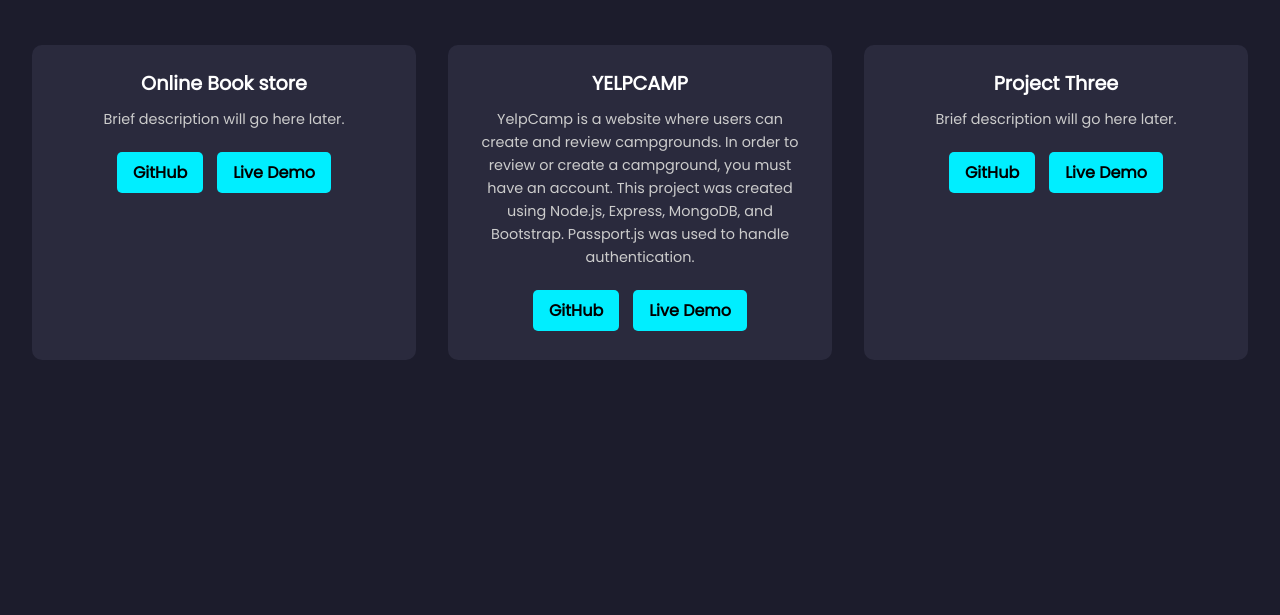
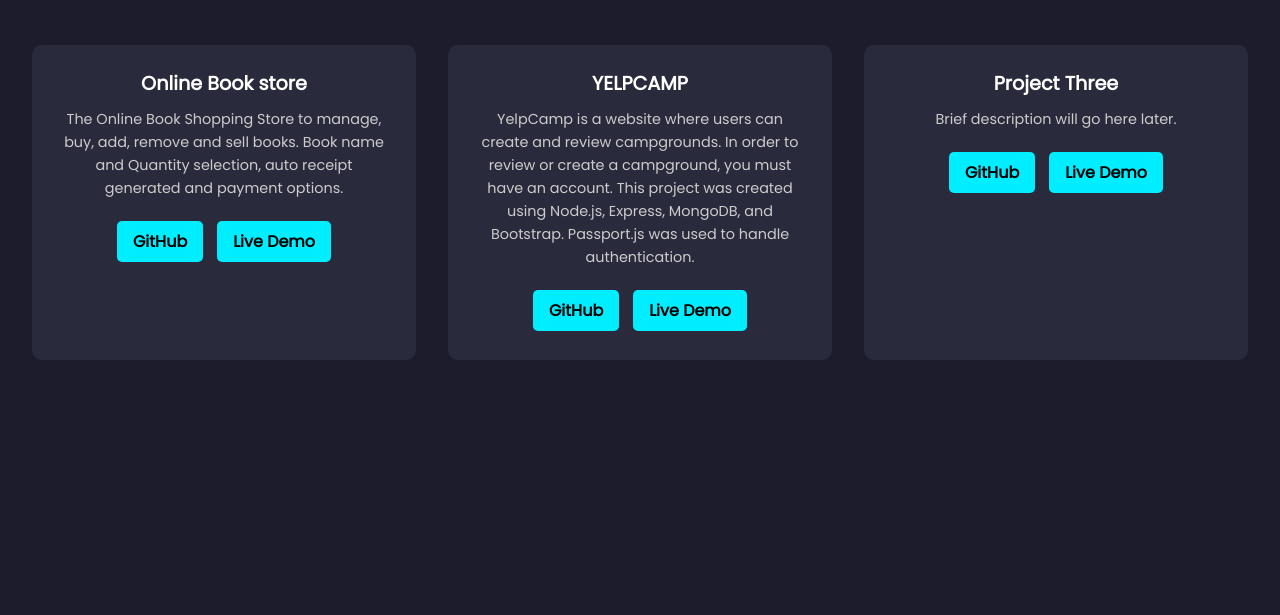
Before and after one commit to SahebsJ/Portfolio, a plain HTML site: page index.html in a window 1280 px wide. Shown: the part 1763-2378 px from the top of the page. Drawn offline with nearby package versions, Linux system fonts and the light colour scheme; a web font is replaced by a local one.

Commit message:
Update index.html

```diff
--- a/index.html
+++ b/index.html
@@ -109,7 +109,7 @@
   <div class="project-grid">
     <div class="project-card">
       <h3 class="project-title">Online Book store</h3>
-      <p class="project-description">Brief description will go here later.</p>
+      <p class="project-description">The Online Book Shopping Store to manage, buy, add, remove and sell books. Book name and Quantity selection, auto receipt generated and payment options.</p>
       <div class="project-links">
         <a href="https://github.com/SahebsJ/bookstore.git" target="_blank">GitHub</a>
         <a href="https://sahebsj.github.io/bookstore/" target="_blank">Live Demo</a>
```
